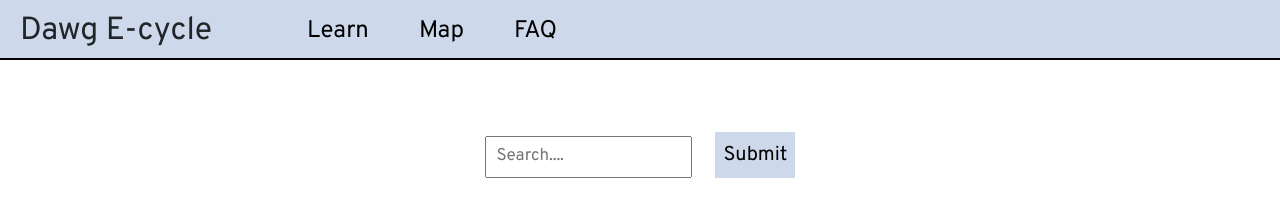
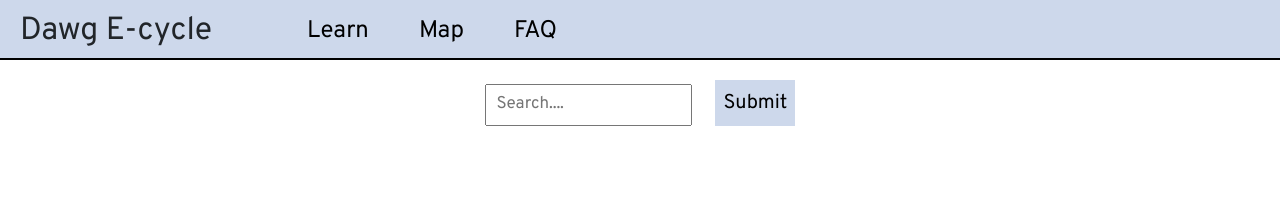
Before and after one commit to info442-spr22/d-team, a plain HTML site: page project_draft/FAQ.html in a window 1280 px wide. Drawn offline with nearby package versions, Linux system fonts and the light colour scheme; a web font is replaced by a local one.

Commit message:
edit css for search bar

```diff
--- a/project_draft/css/style.css
+++ b/project_draft/css/style.css
@@ -20,9 +20,7 @@ body {
 
 main {
   display: flex;
-  flex-direction: column;
-  margin-top: 14vh;
-  /* justify-content: top; */
+  justify-content: top;
   height: 100%;
 }
 
@@ -36,8 +34,6 @@ main {
   justify-content: flex-end;
   width: 100%;
   height: 60px;
-  top: 0;
-  right: 0;
   border-bottom: 2px solid black;
 }
 
@@ -101,18 +97,17 @@ main {
 
 .searchbox {
   margin: 0 auto;
+  margin-top: 80px;
   justify-content: start;
   display: flex;
 }
 
 input[type=text] {
   padding: 6px;
-  margin-top: 8px;
   font-size: 17px;
 }
 .searchbox button {
   padding: 8px;
-  margin-top: 20px;
   margin-left: 20px;
   background: #cdd8eb;
   font-size: 20px;
```
